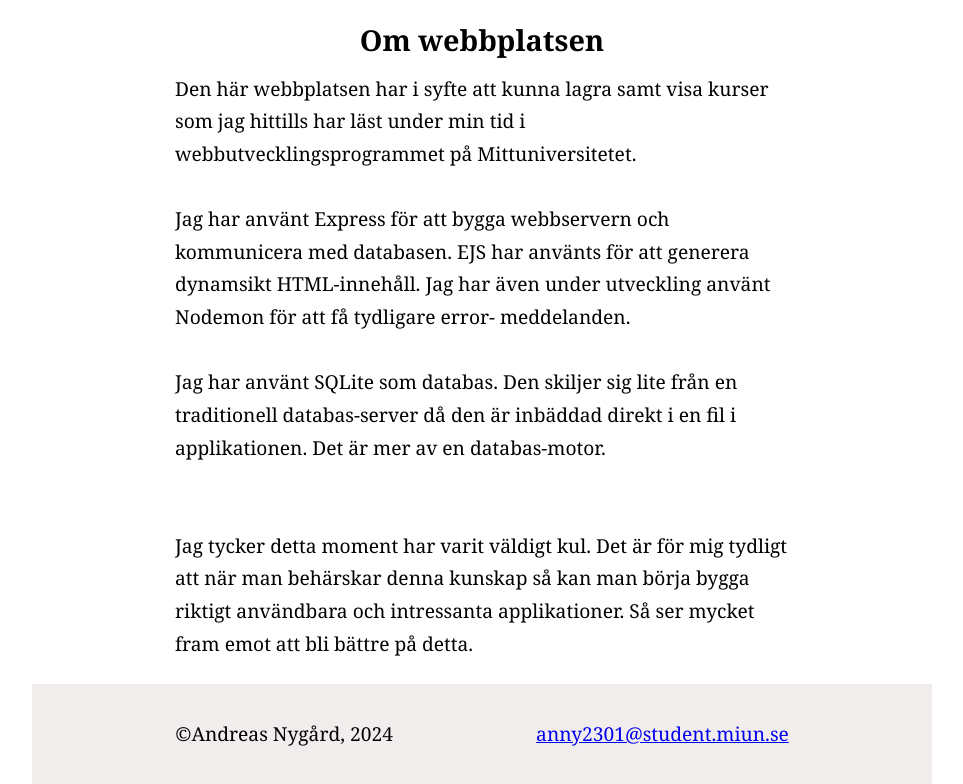
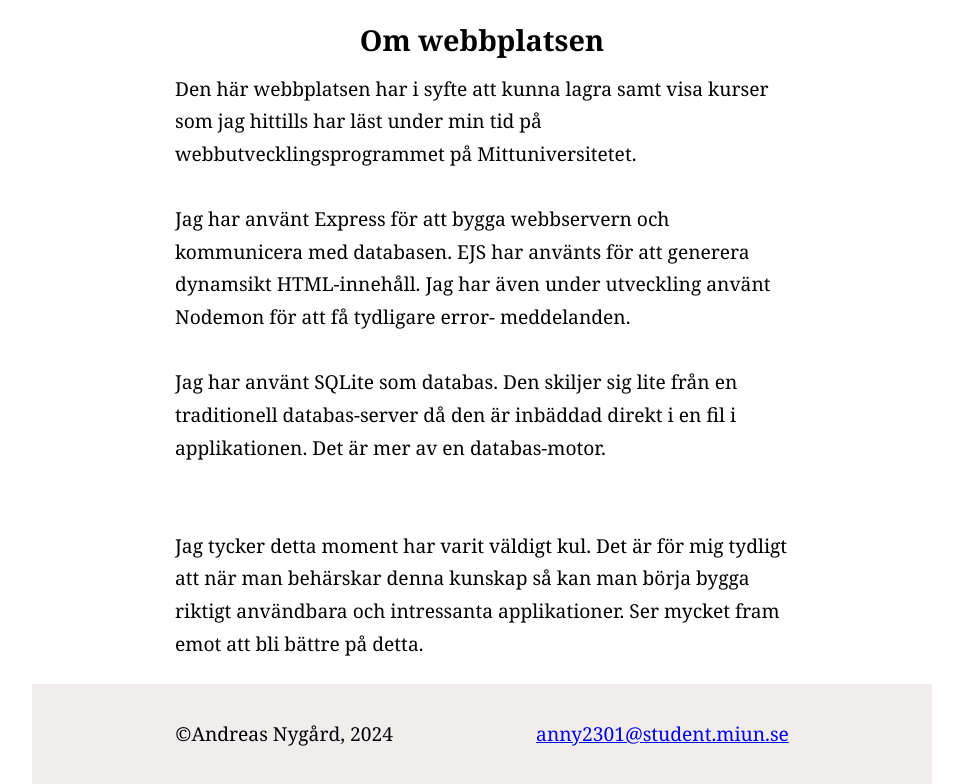
Before and after one commit to Nygaaard/backend-uppgift, a Node server app: page /about in a window 1280 px wide. Shown: the part 100-884 px from the top of the page, without its empty margins (158-1121 px from the left). Run offline with Node 20, Linux system fonts and the light colour scheme; some libraries are stand-ins or nearby versions.

Commit message:
Last changes

```diff
--- a/public/css/styles.css
+++ b/public/css/styles.css
@@ -43,7 +43,7 @@ body {
   margin: 0.5rem auto 1rem;
   background-color: #faf4f4;
 }
-.error {
+.err {
   color: red;
   font-weight: bold;
 }
@@ -135,6 +135,7 @@ footer {
 }
 .down {
   text-align: center;
+  margin-bottom: 1rem;
 }
 
 @media all and (max-width: 900px) {
--- a/views/about.ejs
+++ b/views/about.ejs
@@ -22,7 +22,7 @@
           <h2>Om webbplatsen</h2>
           <p>
             Den här webbplatsen har i syfte att kunna lagra samt visa kurser som
-            jag hittills har läst under min tid i webbutvecklingsprogrammet på
+            jag hittills har läst under min tid på webbutvecklingsprogrammet på
             Mittuniversitetet.
           </p>
           <br />
@@ -43,7 +43,7 @@
           <p>
             Jag tycker detta moment har varit väldigt kul. Det är för mig
             tydligt att när man behärskar denna kunskap så kan man börja bygga
-            riktigt användbara och intressanta applikationer. Så ser mycket fram
+            riktigt användbara och intressanta applikationer. Ser mycket fram
             emot att bli bättre på detta.
           </p>
         </section>
```
Also changed, not shown: db/cv.db.
